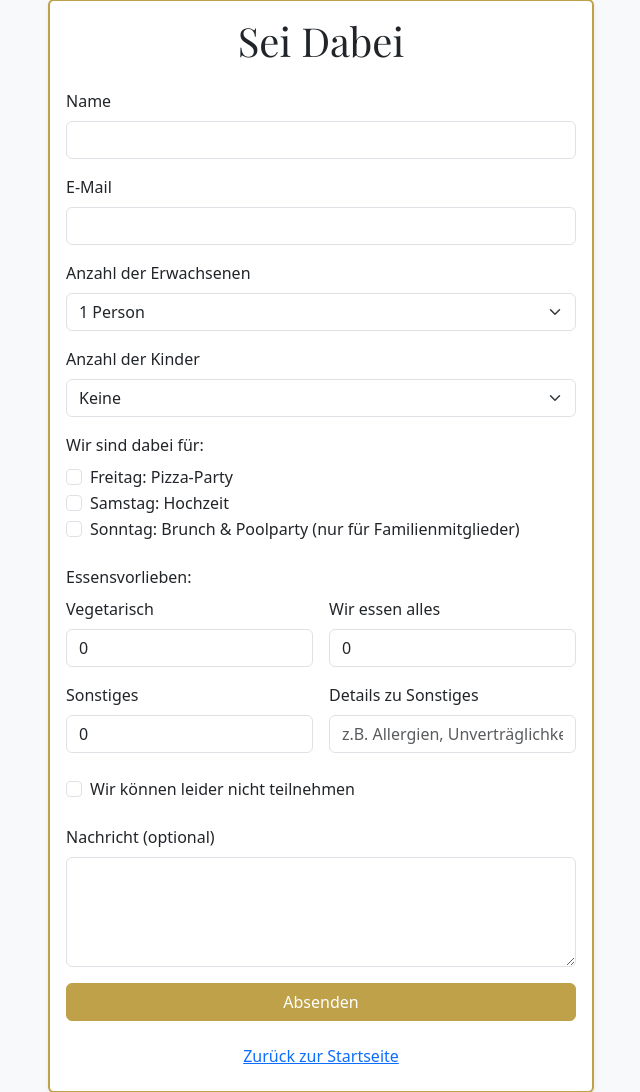
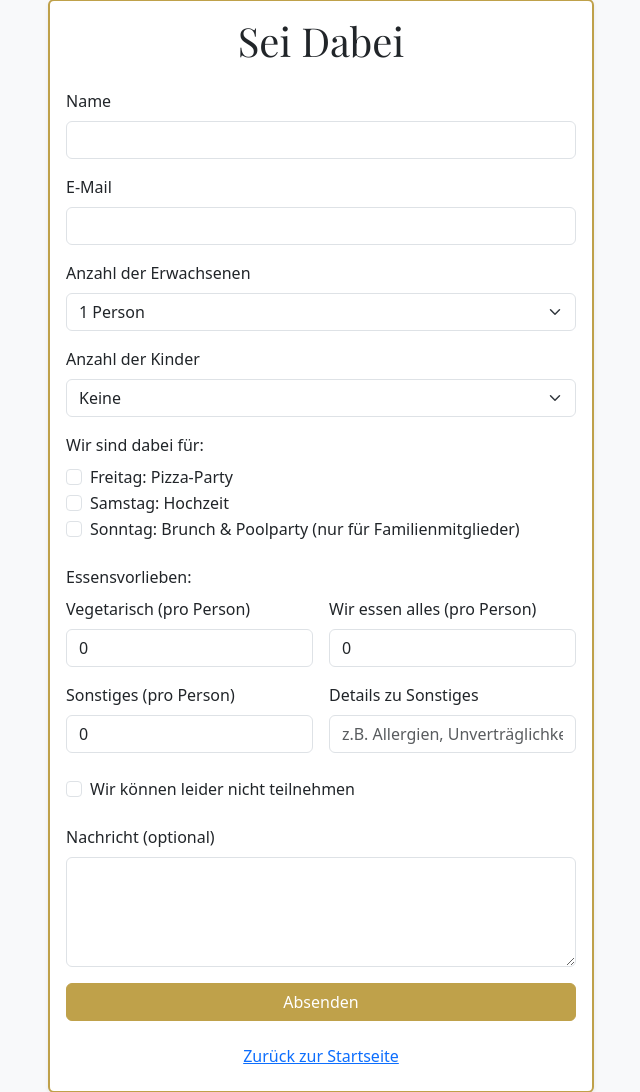
Before and after one commit to fredigee/hochzeit-website, a Flask app: page /rsvp in a window 1280 px wide. Shown: the part 49-1141 px from the top of the page, without its empty margins (319-959 px from the left). Run offline with Flask 3, Linux system fonts and the light colour scheme; the first user in the database is signed in.

Commit message:
Hinzufügung von 'pro Person' bei den Essensvorlieben

```diff
--- a/templates/rsvp.html
+++ b/templates/rsvp.html
@@ -77,15 +77,15 @@
                                 <label class="form-label d-block">Essensvorlieben:</label>
                                 <div class="row g-3">
                                     <div class="col-md-6">
-                                        <label for="vegetarian" class="form-label">Vegetarisch</label>
+                                        <label for="vegetarian" class="form-label">Vegetarisch (pro Person)</label>
                                         <input type="number" class="form-control" id="vegetarian" name="vegetarian" min="0" value="0">
                                     </div>
                                     <div class="col-md-6">
-                                        <label for="regular" class="form-label">Wir essen alles</label>
+                                        <label for="regular" class="form-label">Wir essen alles (pro Person)</label>
                                         <input type="number" class="form-control" id="regular" name="regular" min="0" value="0">
                                     </div>
                                     <div class="col-md-6">
-                                        <label for="other" class="form-label">Sonstiges</label>
+                                        <label for="other" class="form-label">Sonstiges (pro Person)</label>
                                         <input type="number" class="form-control" id="other" name="other" min="0" value="0">
                                     </div>
                                     <div class="col-md-6">
```
